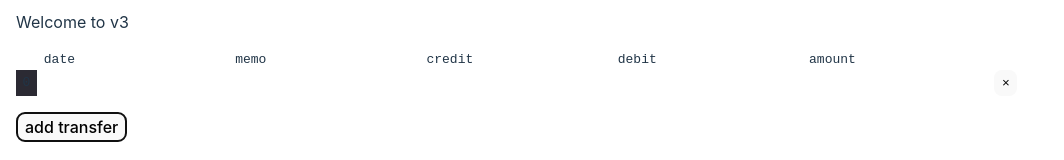
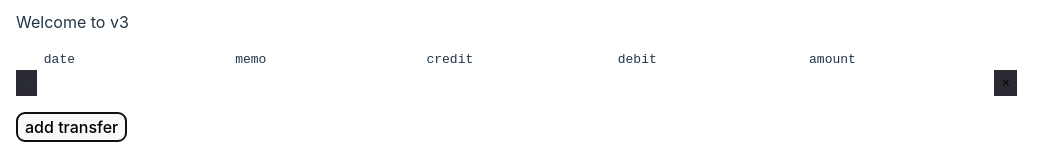
Before and after one commit to cruftbusters/devpod, a React (Vite) app in the folder apps/home/: page /bookkeeping in a window 1280 px wide. Both pictures are taken after a click on the button "add transfer". Shown: the part 169-329 px from the top of the page, without its empty margins (0-1064 px from the left). Built offline with nearby package versions, Linux system fonts and the light colour scheme.

Commit message:
style bookkeeping delete button

```diff
--- a/apps/home/src/BookkeepingV3.tsx
+++ b/apps/home/src/BookkeepingV3.tsx
@@ -133,6 +133,7 @@ function Editor({
             <button
               aria-label={'delete'}
               onClick={() => operations.deleteTransfer(index)}
+              style={{ borderRadius: 0, backgroundColor: 'rgb(43, 42, 51)' }}
             >
               &times;
             </button>
```
